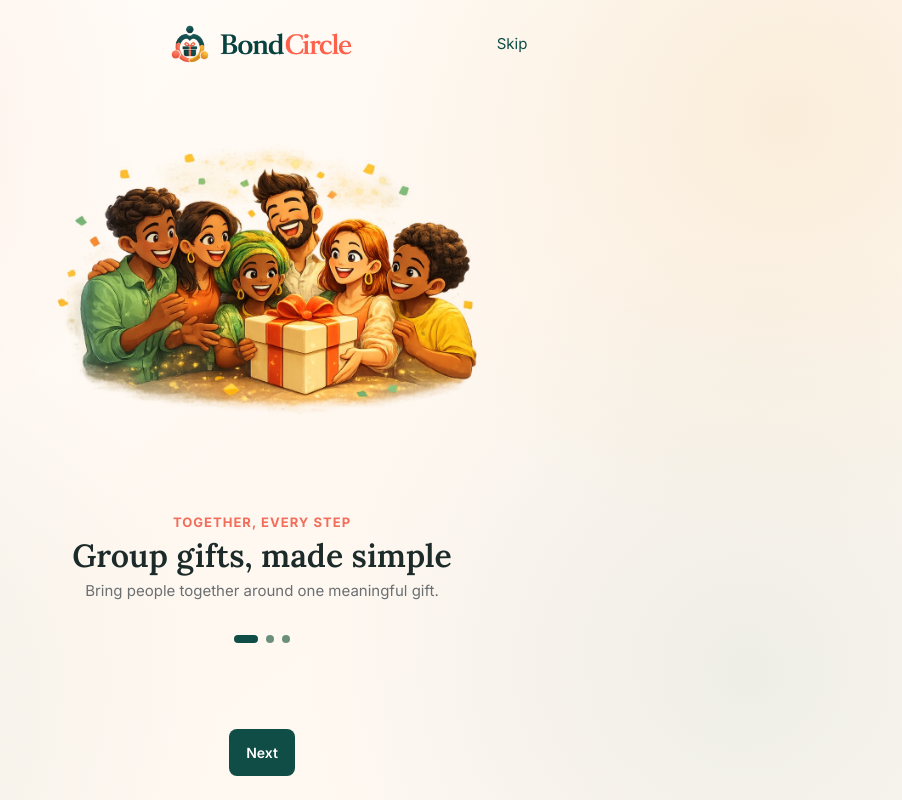
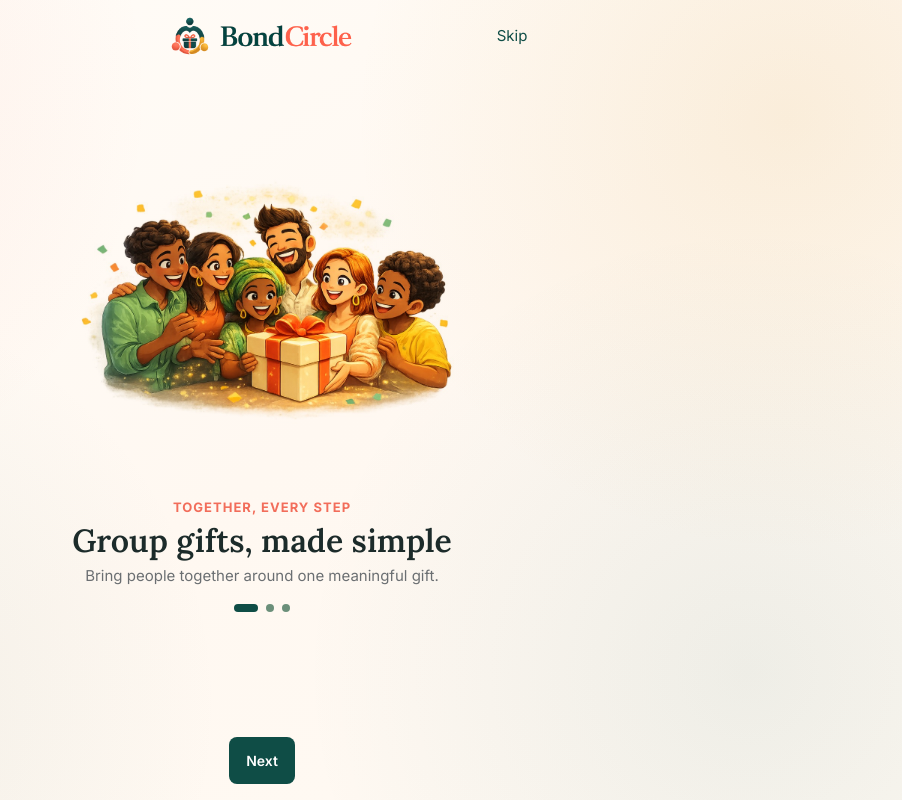
Before and after one commit to Bukassi600104/circlebond, a Next.js app: page /onboarding in a window 1280 px wide. Shown: the whole page, without its empty margins (378-1280 px from the left). Built offline with nearby package versions, Linux system fonts and the light colour scheme.

Commit message:
fix: fit onboarding controls on short screens

```diff
--- a/app/auth.css
+++ b/app/auth.css
@@ -329,6 +329,22 @@
 .bc-onboarding footer {
   justify-content: center;
   margin-top: var(--space-6);
+}
+
+@media (min-width: 48rem) and (max-height: 50rem) {
+  .bc-onboarding {
+    padding: var(--space-4) var(--space-6);
+  }
+
+  .bc-onboarding__art {
+    width: min(68vh, 30rem);
+    margin-bottom: var(--space-3);
+  }
+
+  .bc-onboarding__dots,
+  .bc-onboarding footer {
+    margin-top: var(--space-4);
+  }
 }
 
 .bc-auth-page {
```
Also changed, not shown: 1 other file (tests, documents, lock files or other folders).
